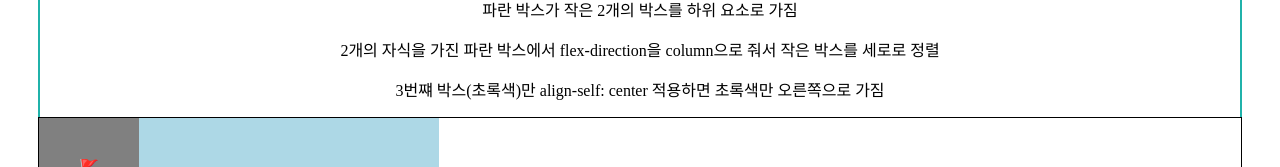
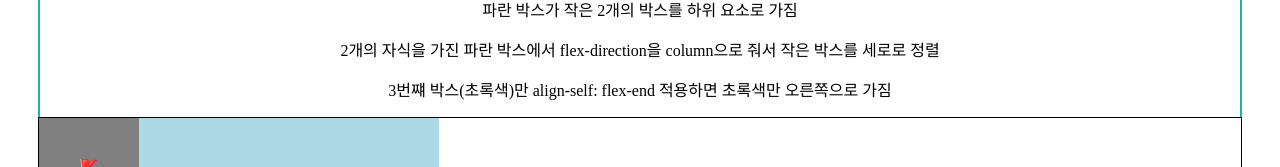
Before and after one commit to spacedustz/Markup-CSS, a React (Vite) app in the folder React/: page /Day-05-Assignment in a window 1280 px wide. Shown: the part 1672-1839 px from the top of the page. Built offline with nearby package versions, Linux system fonts and the light colour scheme.

Commit message:
오타 수정

```diff
--- a/React/src/components/Report/Day5.tsx
+++ b/React/src/components/Report/Day5.tsx
@@ -271,7 +271,7 @@ const Day5: React.FC = () => {
                 <Paragraph>최상위 컨테이너의 flex-direction, align-items 설정안하고 display: flex만 설정</Paragraph>
                 <Paragraph>파란 박스가 작은 2개의 박스를 하위 요소로 가짐</Paragraph>
                 <Paragraph>2개의 자식을 가진 파란 박스에서 flex-direction을 column으로 줘서 작은 박스를 세로로 정렬</Paragraph>
-                <Paragraph>3번쨰 박스(초록색)만 align-self: center 적용하면 초록색만 오른쪽으로 가짐</Paragraph>
+                <Paragraph>3번쨰 박스(초록색)만 align-self: flex-end 적용하면 초록색만 오른쪽으로 가짐</Paragraph>
             </DescriptionContainer>
 
             <FifthFlexboxContainer>
```
